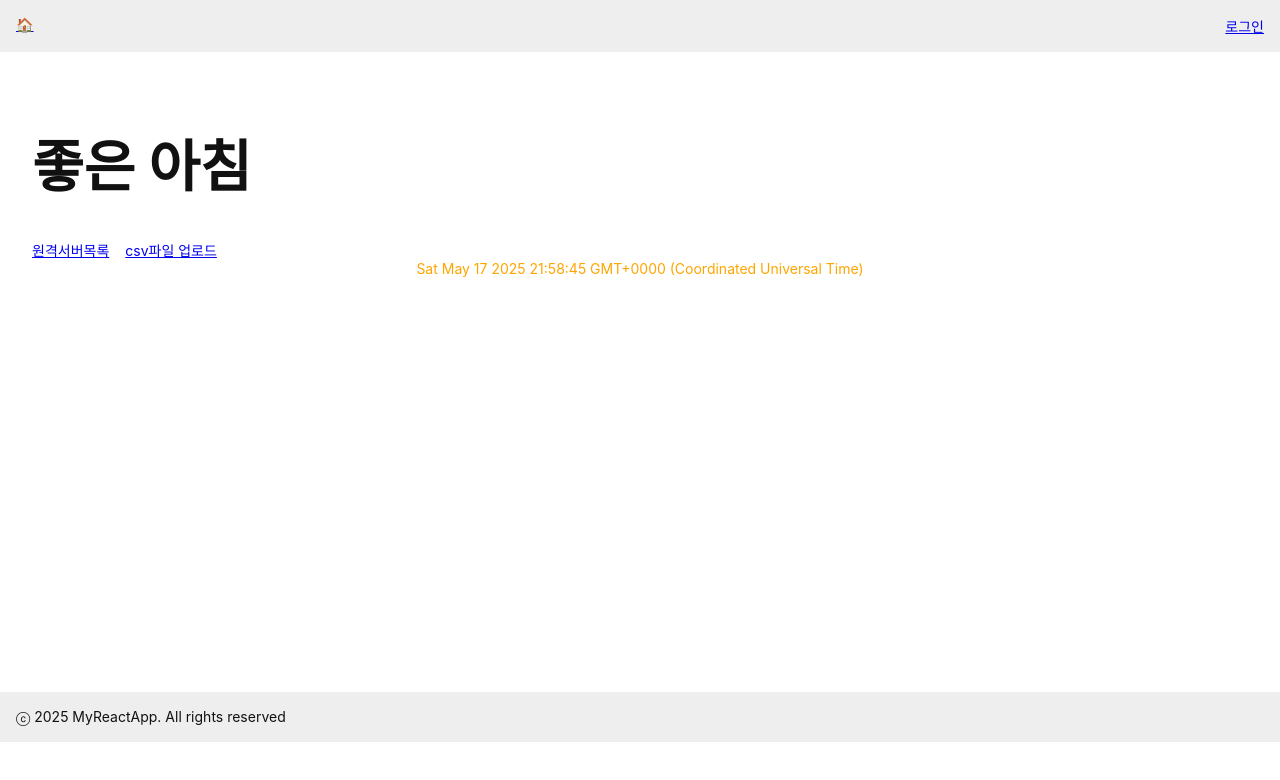
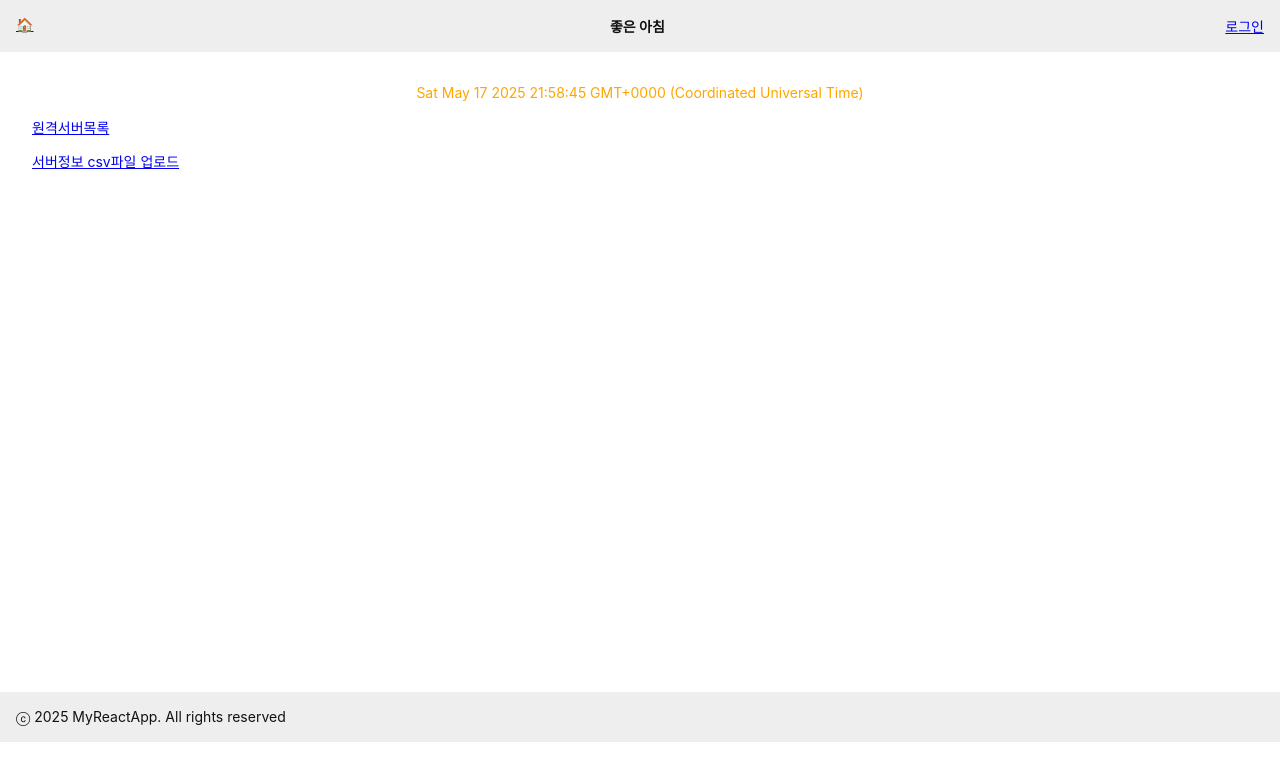
Before and after one commit to mrjung72/my-vite-complete-react-app, a React (Vite) app: page / in a window 1280 px wide. Shown: the top 780 px of the page. Built offline with nearby package versions, Linux system fonts and the light colour scheme.

Commit message:
메뉴 레이아웃 변경

```diff
--- a/src/components/Header.tsx
+++ b/src/components/Header.tsx
@@ -20,6 +20,7 @@ const Header: React.FC = () => {
             <nav>
                 <Link to="/" style={{ marginRight: '1rem' }}>🏠</Link>
             </nav>
+            <div style={{ fontSize: '1em' }}><b>좋은 아침</b></div>
             {isLoggedIn && (
                 <div>
                     👤 <strong>{username}</strong> 님
--- a/src/pages/HomePage.tsx
+++ b/src/pages/HomePage.tsx
@@ -10,17 +10,24 @@ const HomePage: React.FC = () => {
     const loading = useAppSelector((state) => state.ui.loading)
     return (
         <Layout>
-            <h1 style={{ fontSize: '4em' }}>좋은 아침</h1>
+            <DateDisplay />
             <div style={{ marginTop: '1rem' }}>
-                <Link to="/remotedb-status" style={{ marginRight: '1rem' }}>원격서버목록</Link>
+                <ul style={{ listStyleType: 'none', padding: 0 }}>
+                    <Link to="/remotedb-status" style={{ marginRight: '1rem' }}>원격서버목록</Link>
+                </ul>
+
             {isLoggedIn && (
-                <Link to="/users" style={{ marginRight: '1rem' }}>회원리스트</Link>
+                <ul style={{ listStyleType: 'none', padding: 0 }}>
+                    <Link to="/users" style={{ marginRight: '1rem' }}>회원리스트</Link>
+                </ul>
+
             )}
             {!isLoggedIn && (
-                <Link to="/upload-csv" style={{ marginRight: '1rem' }}>csv파일 업로드</Link>
+                <ul style={{ listStyleType: 'none', padding: 0 }}>
+                    <Link to="/upload-csv" style={{ marginRight: '1rem' }}>서버정보 csv파일 업로드</Link>
+                </ul>
             )}
             </div>
-            <DateDisplay />
         </Layout>
     )
 }
```
